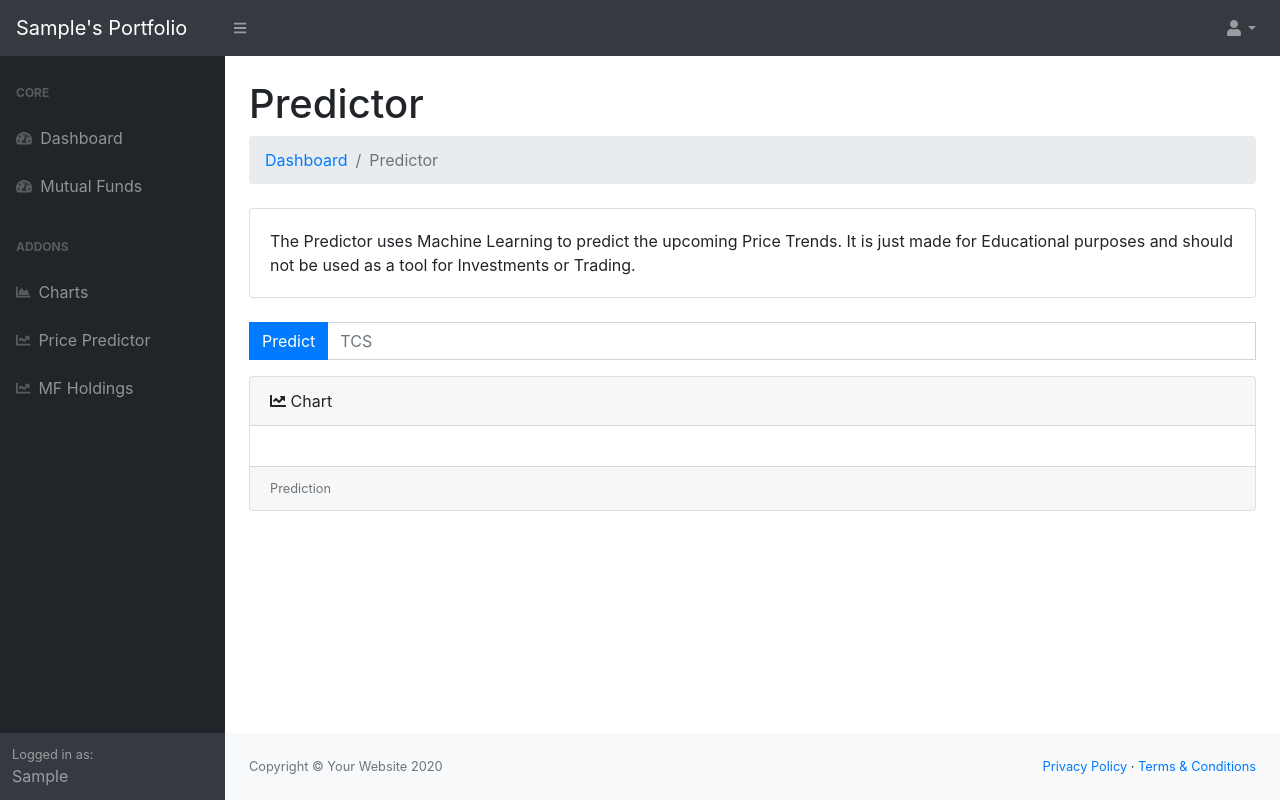
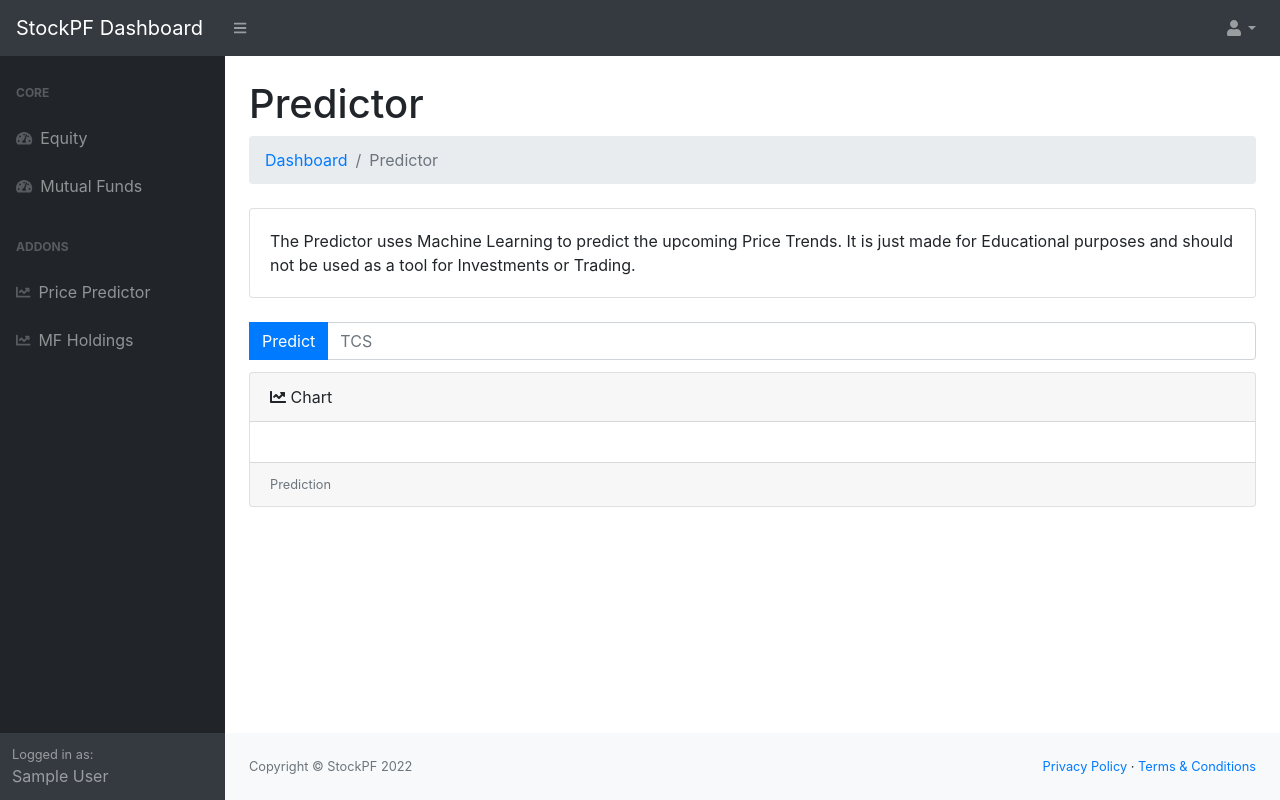
Before and after one commit to TanavAggarwal/stockP, a Django app: page /predictor.html/ in a window 1280 px wide. Run offline with Django 3.2, Linux system fonts and the light colour scheme; the visitor is signed in with stand-in values (Sample User, id 1); some libraries are stand-ins or nearby versions.

Commit message:
Update predictor.html

```diff
--- a/templates/predictor.html
+++ b/templates/predictor.html
@@ -8,13 +8,13 @@
         <meta name="viewport" content="width=device-width, initial-scale=1, shrink-to-fit=no" />
         <meta name="description" content="" />
         <meta name="author" content="" />
-        <title>Predictor - SB Admin</title>
+        <title>StockPF</title>
         <link href="{% static 'css/styles.css' %}" rel="stylesheet" />
         <script src="https://cdnjs.cloudflare.com/ajax/libs/font-awesome/5.15.1/js/all.min.js" crossorigin="anonymous"></script>
     </head>
     <body class="sb-nav-fixed">
         <nav class="sb-topnav navbar navbar-expand navbar-dark bg-dark">
-            <a class="navbar-brand" href="/index.html">{{user.first_name}}'s Portfolio</a>
+            <a class="navbar-brand" href="/index.html">StockPF Dashboard</a>
             <button class="btn btn-link btn-sm order-1 order-lg-0" id="sidebarToggle" href="#"><i class="fas fa-bars"></i></button>
             <!-- Navbar Search-->
             <form class="d-none d-md-inline-block form-inline ml-auto mr-0 mr-md-3 my-2 my-md-0">
@@ -24,7 +24,7 @@
                 <li class="nav-item dropdown">
                     <a class="nav-link dropdown-toggle" id="userDropdown" href="#" role="button" data-toggle="dropdown" aria-haspopup="true" aria-expanded="false"><i class="fas fa-user fa-fw"></i></a>
                     <div class="dropdown-menu dropdown-menu-right" aria-labelledby="userDropdown">
-                        <a class="dropdown-item" href="#">Settings</a>
+                        <a class="dropdown-item" href="/settings.html">Settings</a>
                         <div class="dropdown-divider"></div>
                         <a class="dropdown-item" href="/login.html">Logout</a>
                     </div>
@@ -39,17 +39,13 @@
                             <div class="sb-sidenav-menu-heading">Core</div>
                             <a class="nav-link" href="/index.html">
                                 <div class="sb-nav-link-icon"><i class="fas fa-tachometer-alt"></i></div>
-                                Dashboard
+                                Equity
                             </a>
                             <a class="nav-link" href="/mfunds.html">
                                 <div class="sb-nav-link-icon"><i class="fas fa-tachometer-alt"></i></div>
                                 Mutual Funds
                             </a>
                             <div class="sb-sidenav-menu-heading">Addons</div>
-                            <a class="nav-link" href="/charts.html">
-                                <div class="sb-nav-link-icon"><i class="fas fa-chart-area"></i></div>
-                                Charts
-                            </a>
                             <a class="nav-link" href="/predictor.html">
                                 <div class="sb-nav-link-icon"><i class="fas fa-chart-line"></i></div>
                                 Price Predictor
@@ -62,7 +58,7 @@
                     </div>
                     <div class="sb-sidenav-footer">
                         <div class="small">Logged in as:</div>
-                        {{user.first_name}}
+                        {{user.first_name}}  {{user.last_name}}
                     </div>
                 </nav>
             </div>
@@ -80,18 +76,19 @@
                                 and should not be used as a tool for Investments or Trading.
                             </div>
                         </div>
-                        <form class="input-group mb-3" method="POST">
+                        <form class="input-group mb-1" method="POST" id="formPredict">
                             {% csrf_token %}
                             <div class="input-group-prepend">
                                 <input type="submit" id="btnpredict" class="btn btn-primary" value="Predict" />
                             </div>
                             <input type="text" class="text-uppercase form-control" placeholder="TCS" name="symbol" id="predid">
-                            <div class="form-group">
-                                {% for message in messages %}
-                                <label class="small mb-1" for="errorMessage">{{message}}</label>
-                                {% endfor %}
-                            </div>
+
                         </form>
+                        <div class="row col-xl-3 mb-2">
+                            {% for message in messages %}
+                            <label class="small mb-1" for="errorMessage" style="color:red;">{{message}}</label>
+                            {% endfor %}
+                        </div>
                         <div class="card mb-4">
                             <div class="card-header">
                                 <i class="fas fa-chart-line"></i>
@@ -105,7 +102,7 @@
                 <footer class="py-4 bg-light mt-auto">
                     <div class="container-fluid">
                         <div class="d-flex align-items-center justify-content-between small">
-                            <div class="text-muted">Copyright &copy; Your Website 2020</div>
+                            <div class="text-muted">Copyright &copy; StockPF 2022</div>
                             <div>
                                 <a href="#">Privacy Policy</a>
                                 &middot;
@@ -120,6 +117,12 @@
         <script src="https://ajax.googleapis.com/ajax/libs/jquery/3.5.1/jquery.min.js"></script>
         <script src="https://cdn.jsdelivr.net/npm/bootstrap@4.5.3/dist/js/bootstrap.bundle.min.js" crossorigin="anonymous"></script>
         <script src="{% static 'js/scripts.js' %}"></script>
+        <script>
+        $("#formPredict").submit(function(){
+            var btn = $('#btnpredict');
+            btn.prop('disabled', true);
+        });
+        </script>
         <!--<script src="https://cdnjs.cloudflare.com/ajax/libs/Chart.js/2.8.0/Chart.min.js" crossorigin="anonymous"></script>
         <script src="{% static 'assets/demo/chart-area-demo.js' %}"></script>
         <script src="{% static 'assets/demo/chart-bar-demo.js' %}"></script>
```
